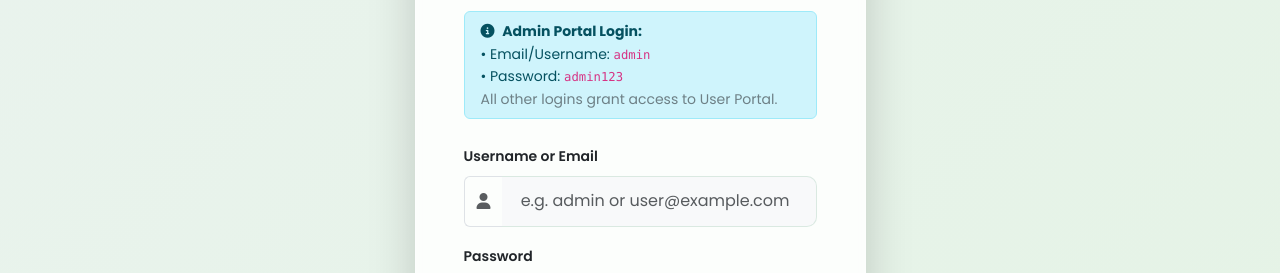
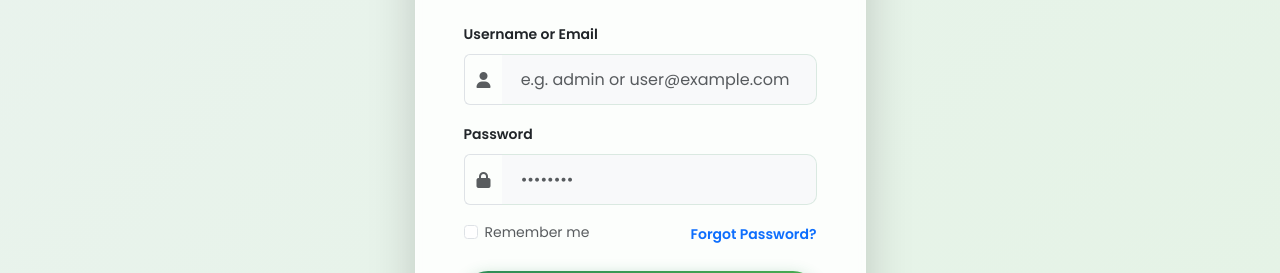
Before and after one commit to KUSHALMANDALA07/community-service-platform, a plain HTML site: page pages/login.html in a window 1280 px wide. Shown: the part 273-546 px from the top of the page. Drawn offline with nearby package versions, Linux system fonts and the light colour scheme.

Commit message:
Removed public admin credentials hint box from login page

```diff
--- a/pages/login.html
+++ b/pages/login.html
@@ -23,13 +23,7 @@
           <h5 class="fw-bold mb-1">Account Sign In</h5>
           <p class="text-muted small mb-4">Enter your login credentials below.</p>
 
-          <!-- ADMIN CREDENTIAL HINT CARD -->
-          <div class="alert alert-info py-2 small mb-4 text-start">
-            <i class="fas fa-info-circle me-1"></i> <strong>Admin Portal Login:</strong><br>
-            • Email/Username: <code>admin</code><br>
-            • Password: <code>admin123</code><br>
-            <span class="text-muted opacity-75">All other logins grant access to User Portal.</span>
-          </div>
+
 
           <form id="login-form">
             <div class="mb-3 text-start">
```
